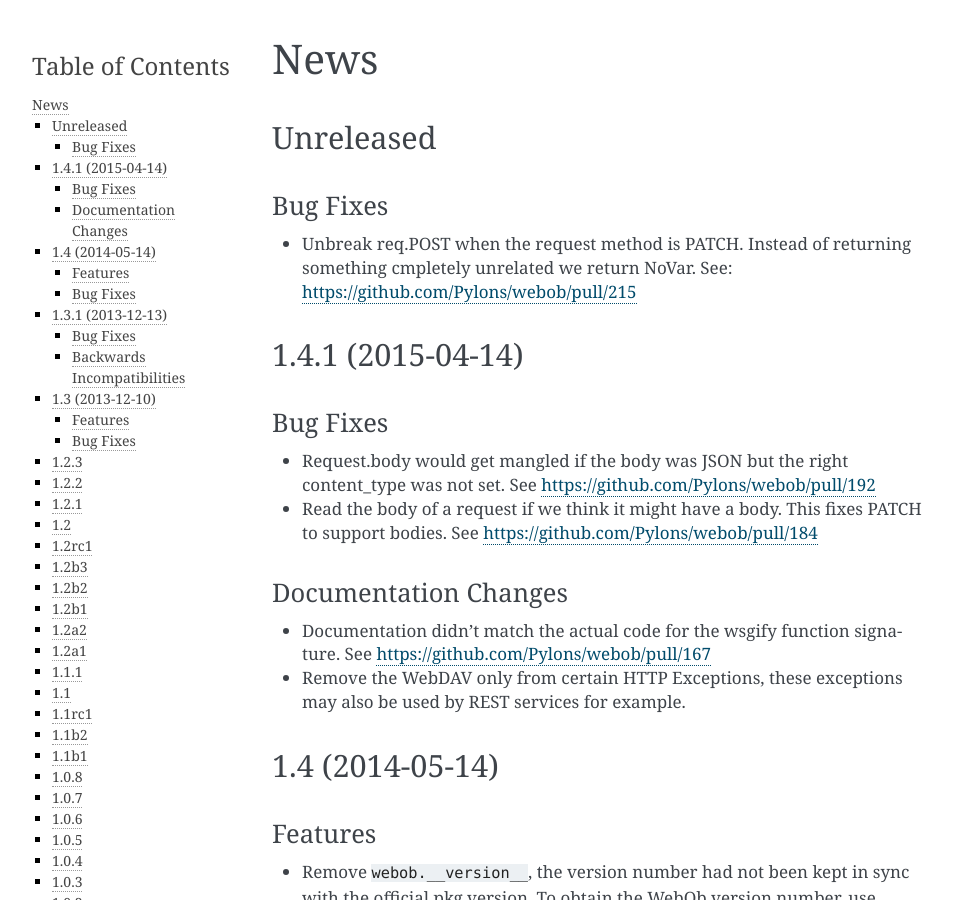
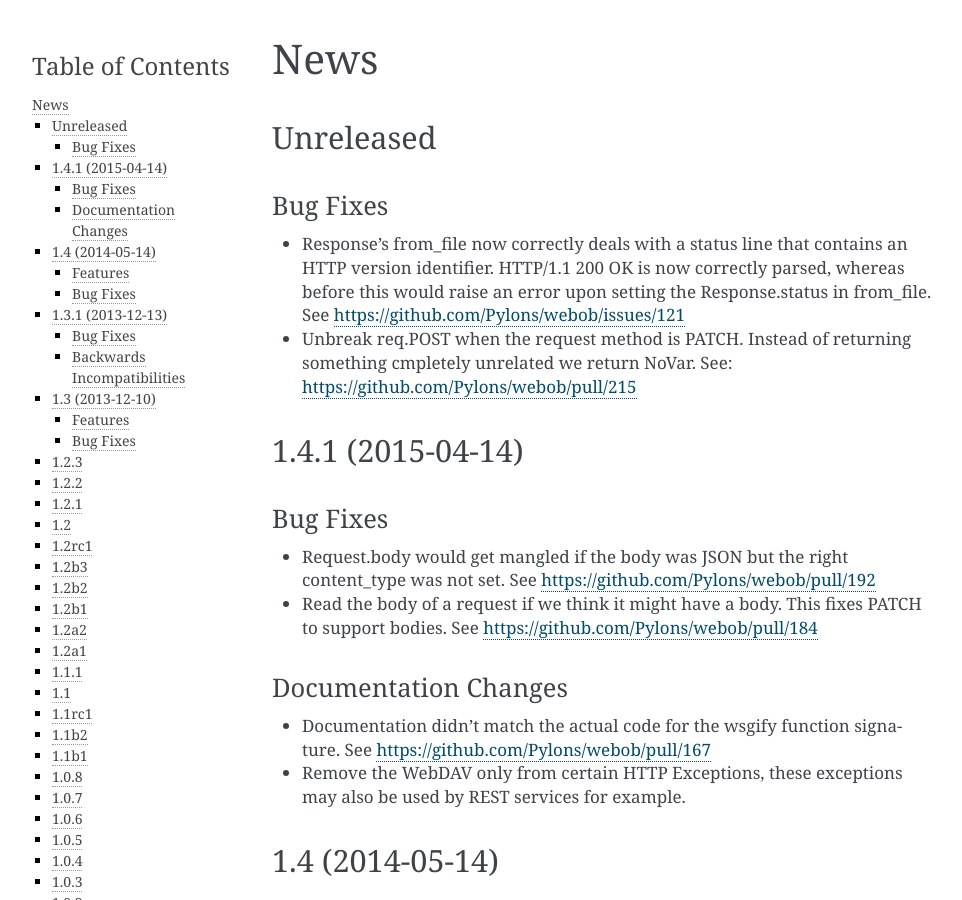
Before and after one commit to Pylons/webob, a Sphinx documentation site: the page built from docs/news.txt, in a window 1280 px wide and 900 px high. Shown: the whole window, without its empty margins (148-1110 px from the left). Built offline with Sphinx 7.4.7, drawn with Linux system fonts in a browser that asks for light colours.

Commit message:
Update news.txt

```diff
--- a/docs/news.txt
+++ b/docs/news.txt
@@ -6,6 +6,11 @@ Unreleased
 
 Bug Fixes
 ~~~~~~~~~
+
+- Response's from_file now correctly deals with a status line that contains an
+  HTTP version identifier. HTTP/1.1 200 OK is now correctly parsed, whereas
+  before this would raise an error upon setting the Response.status in
+  from_file. See https://github.com/Pylons/webob/issues/121
 
 - Unbreak req.POST when the request method is PATCH. Instead of returning
   something cmpletely unrelated we return NoVar. See:
```
